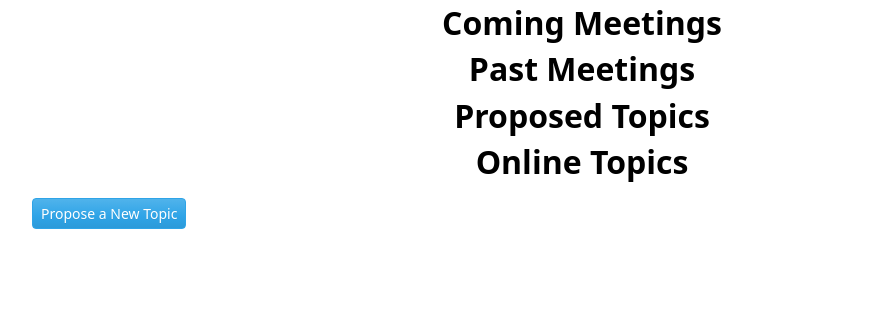
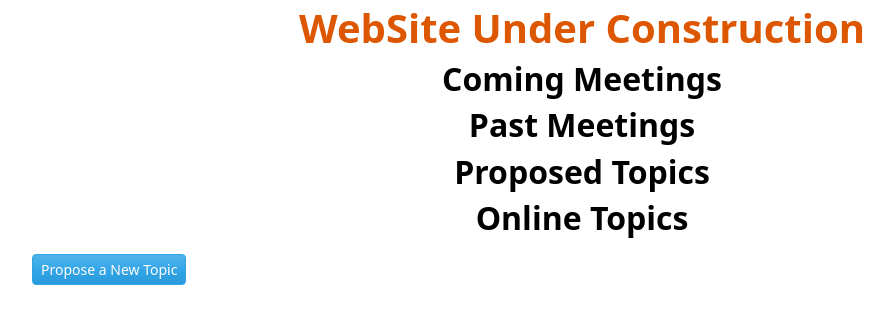
Before and after one commit to BrianBut/LeominsterPhilosophers, a Flask app: page / in a window 1280 px wide. Shown: the part 56-380 px from the top of the page, without its empty margins (58-951 px from the left). Run offline with Flask 3, Linux system fonts and the light colour scheme; data that the repository does not hold is empty; some libraries are stand-ins or nearby versions.

Commit message:
modified:   app/templates/index.html

```diff
--- a/app/templates/index.html
+++ b/app/templates/index.html
@@ -1,5 +1,10 @@
 {% extends "base.html" %}
 {% block page_content %}
+<section>
+<div class="text-center">
+  <h1 class="text-warning"><strong>WebSite Under Construction</strong></h1>
+</div>
+</section>
 <!-- Don't forget tt_list is a dict of extended topics -->
 <div class="container-fluid">
   <div class="text-center">
```
